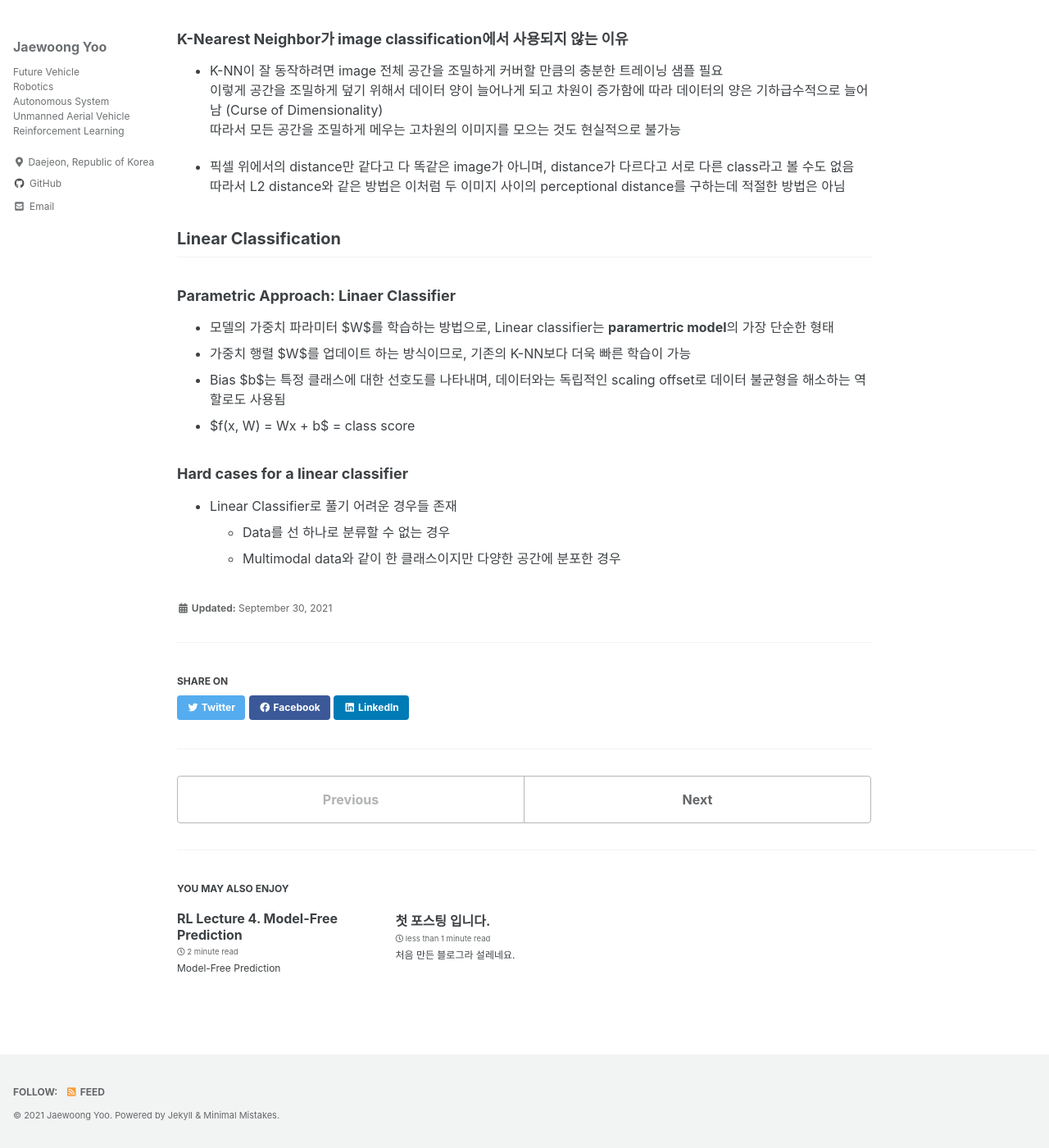
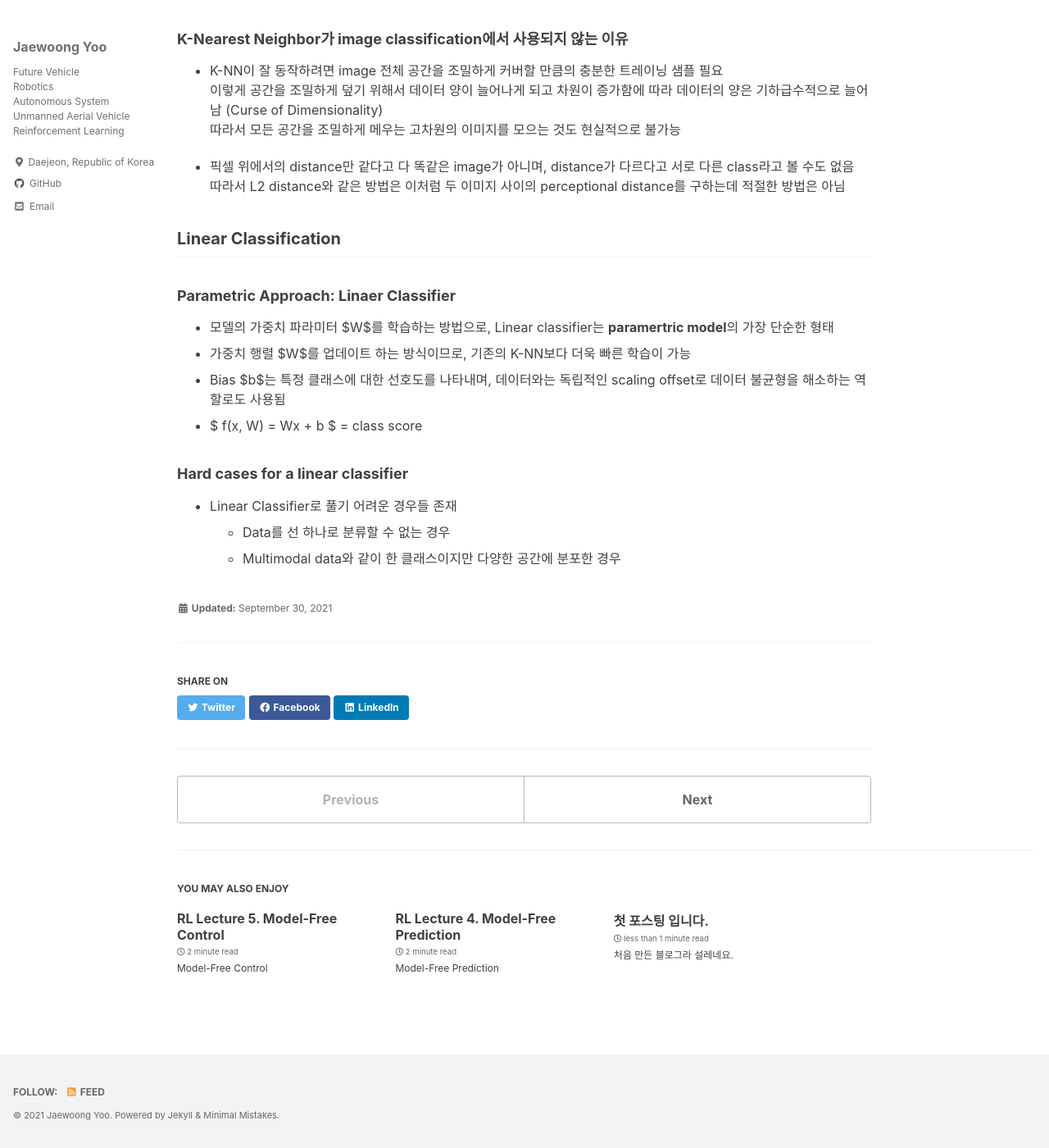
Before and after one commit to Jaewoong-Yoo/Jaewoong-Yoo.github.io, a Jekyll site: the page built from _posts/2021-09-30-cs231n_2_image_classification.md, in a window 1280 px wide and 1400 px high, scrolled down 2629 px. Shown: the whole window at 82% size. Built offline with Jekyll 4.4.1, drawn with Linux system fonts in a browser that asks for light colours; cached includes are drawn as plain includes; part of the change alters nothing that is shown.

Commit message:
Add Model-Free Control

```diff
--- a/_posts/2021-09-30-cs231n_2_image_classification.md
+++ b/_posts/2021-09-30-cs231n_2_image_classification.md
@@ -107,7 +107,7 @@ Q. test/validation set을 선정할 때 전체 데이터셋을 대표하지 못
 - 모델의 가중치 파라미터 $W$를 학습하는 방법으로, Linear classifier는 **paramertric model**의 가장 단순한 형태
 - 가중치 행렬 $W$를 업데이트 하는 방식이므로, 기존의 K-NN보다 더욱 빠른 학습이 가능
 - Bias $b$는 특정 클래스에 대한 선호도를 나타내며, 데이터와는 독립적인 scaling offset로 데이터 불균형을 해소하는 역할로도 사용됨
-- $f(x, W) = Wx + b$ = class score
+- $ f(x, W) = Wx + b $ = class score
 
 ### Hard cases for a linear classifier
 
--- /dev/null
+++ b/_posts/2021-10-10-rl_5_model-free_control.md
@@ -0,0 +1,97 @@
+---
+layout: single
+title: "RL Lecture 5. Model-Free Control"
+typora-copy-images-to: ..\images\rl_lecture
+
+---
+
+# Model-Free Control
+
+- On-Policy: 학습(최적화)하고자 하는 policy와 실제 환경에서 경험을 쌓는(behavior) policy가 같을 때
+- Off-Policy: ~ 다를 때.(다른 agent policy의 경험으로부터 배우는 방법)
+- Policy Iteration = Control 방법론 = policy(최적의 value function)를 찾는 방법론 = Policy evaluation 및 Policy improvement를 반복 수행
+
+## On-Policy Monte-Carlo Control
+
+### Epsilon-Greedy Exploration
+
+- 모든 action에 대한 exploration을 보장할 수 있음
+- policy가 계속 발전함을 보장할 수 있음
+
+- Monte-Carlo Policy Iteration -> Monte-Carlo **Conrol**
+    Every episode:
+    - Policy evaluation: Motel-Carlo policy evaluation, $Q = q_\pi$ (Policy Iteration) -> **$Q \approx q_\pi$ (Control)**
+    - Policy improvemnt: **$\epsilon$**-greedy policy improvement
+
+$ $
+
+### GLIE Monte-Carlo Control
+
+-  GLIE(Greedy in the Limit /w Infinite Exploration) property:
+    1. 모든 state-action pair로 탐험 가능 (k가 무한대로 갈 때)
+    2. 최종적으로 $\epsilon$이 줄어들어서 greedy policy로 수렴
+- $\epsilon$ <- 1/k 로 두고 epsilon-greedy 진행
+- 그럼 optimal action-value function에 수렴함
+
+
+$ $
+
+## On-Policy Temporal-Difference Learning
+### MC vs. TD Control -> 그럼 MC 말고 TD로 바꿔서 하면 더 좋지 않을까? 가능! 이게 바로
+### **Sarsa($\lambda$)**
+
+- On-Policy Control with **Sarsa** --> 기존 Control 보다 수렴정도가 더 짧아짐
+    Every **time-step**:
+    - Policy evaluation: **Sarsa**, $Q \approx q_\pi$
+    - Policy improvemnt: **$\epsilon$**-greedy policy improvement
+- Sarsa의 수렴 조건
+    - GLIE 해야함 (앞에 두 성질 참고)
+    - Robbins-Monro: step-size $\alpha$에 관련 조건
+
+- n-Step Sarsa
+- Backward View Sarsa($\lambda$)
+    - 기존의 TD($\lambda$)에서 달라진 점은 알고리즘에서 마지막에 For loop이 들어가서 한 action 하게 될 때 TD($\lambda$)는 그 칸만 업데이트 했었는데, Sarsa($\lambda$)에서는 모든 state에 대해서 업데이트 -> 과거에 지나갔던 states도 Eligibility Traces를 반영
+
+$ $
+
+## Off-Policy Learning
+
+- $\mu$ (경험하는 Behavior policy)와 $\pi$ (학습하는 Target policy)가 존재
+    - $\mu$: 실제 action을 sampling하는 policy
+- $\mu$와 $\pi$가 다른 게 Off-policy learning임
+- 이전에 했던 경험들을 reuse할 수 있어서 효율적이라는 장점
+
+- 탐험적인 행동을 하면서, 동시에 optimal policy를 배울 수 있음
+- 하나의 policy를 따르면서, 동시에 multiple policies를 학습 가능
+
+### Importance Sampling
+
+
+- 기존의 (확률)분포가 아닌 다른 분포를 가지는 (action pr value의) 기대값을 구하고자 할 때 **기존의 분포에 대한 다른 분포의 비율**을 곱함
+(기대값을 분해해서 보면 다른 분포를 밖으로 꺼내서 볼 수 있기 때문)
+- 이를 target policy 와 behavior policy 의 비율로 적용된다고 보면 됨
+
+
+
+#### Importance Sampling for Off-Policy **Monte-Carlo**
+
+- state-action 개수에 따라서 각 target/behavior policy들이 전부 다르므로 각 step의 target/behavior policy 비율을 전부 곱해줌
+- But, MC의 방법으로는 현실적으로 불가능. variance 너무 커서 발산할 수 있으며, $\mu=0$ 일 때 불가능
+- 그래서 다음 내용인 Q-learning을 사용하게 됨
+- 만약 MC대신 TD를 사용하면, 1step마다 업데이트 하므로, importance sampling ratio가 하나만 있으므로 variance가 MC보다 훨씬 작아져서 사용 가능.
+
+### Q-Learning
+
+- action value인 q를 Off-policy로 학습을 하고 싶은데 importance sampling이 없이 가능 할까? --> 결론적으로 가능하다.
+- $A_{t+1}$과 $A_{t}$ 모두 behavior policy $\mu$에서 고른 후에 $S_{t}$에서 action을 했고 우리는 그에 대한 action value Q를 구하고 싶은거야
+- 그리고 TD target 자리에 그 다음 state에서의 'reward (policy와 상관 X) + $\gamma*$추측치'가 들어가고, 추측치에는 다음 state $S_{t+1}$에서 할 action의 action value Q가 들어가게 됨
+- 여기서 **할 action $A$는 $\mu$로부터의 $A_{t+1}$이 아닌 학습하고자 하는 $\pi$를 따랐을 때의 $A'$을 사용** --> 이게 **Q-learning**
+
+#### Off-Policy Control with Q-Learning
+
+- 일반적으로 **target policy $\pi$** 는 greed, **behavior policy $\mu$는 $\epsilon$-greedy**를 사용함
+  (target은 무조건 잘하도록 greedy하게 하면서 행동은 다양하게)
+
+
+
+<img src="../images/rl_lecture/rl_5_DP_TD_relationship-16338774303211.jpg" alt="rl_5_DP_TD_relationship" style="zoom:50%;" />
```
Also changed, not shown: images/rl_lecture/rl_5_DP_TD_relationship-16338774303211.jpg (added), images/rl_lecture/rl_5_DP_TD_relationship.jpg (added).
